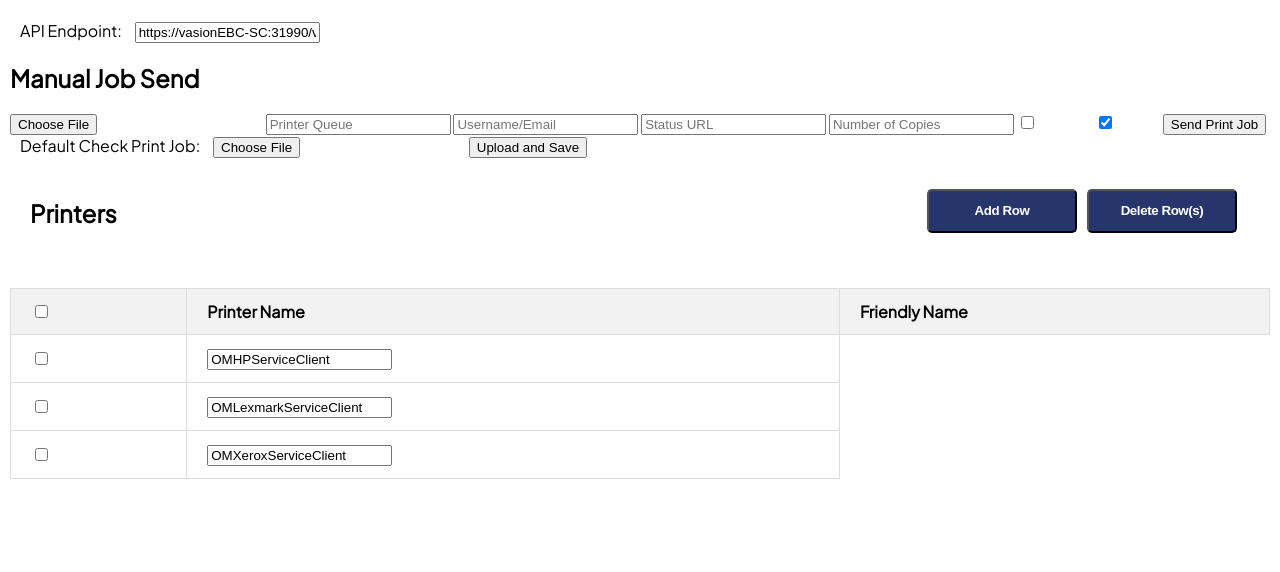
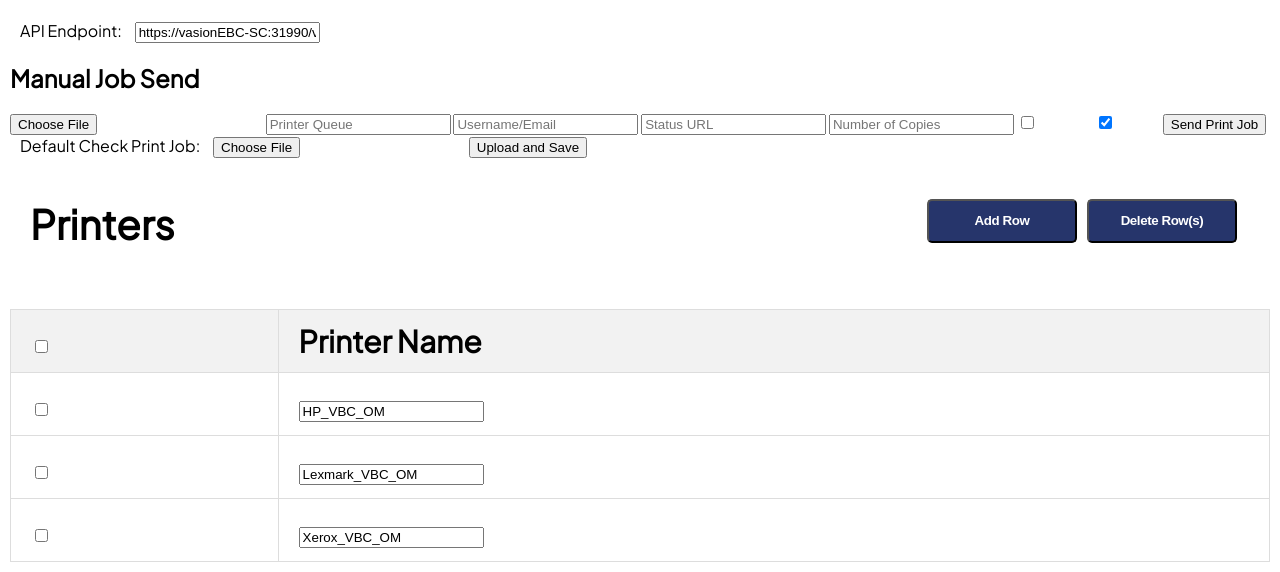
Before and after one commit to KenMickelsen/APIPrintingDemo, a Flask app: page /settings in a window 1280 px wide. Shown: the part 260-832 px from the top of the page. Before the commit the page ends 739 px from the top, so only its background shows below. Run offline with Flask 3, Linux system fonts and the light colour scheme; parts of the project's set-up code (start-up, migrations or seed data) failed here and were passed over.

Commit message:
Last minute changes

```diff
--- a/Static/programParticipants.json
+++ b/Static/programParticipants.json
@@ -1 +1 @@
-[{"name": "Tom Anders", "email": "basherman@vasion.com", "landlord": "Lucy Lewis", "status": "Approved"}, {"name": "Cassandra Smith", "email": "csmith@fake.com", "landlord": "Rachel Cisneros", "status": "Approved"}, {"name": "Julio Sanchez", "email": "julio.sanchez@fake.com", "landlord": "Penelope Swanson", "status": "Pending"}, {"name": "Cameron Clay", "email": "cameronclay@fake.com", "landlord": "Jed Deigh", "status": "Pending"}]
+[{"name": "Tom Anders", "email": "tomanders@vasion.com", "landlord": "Lucy Lewis", "status": "Approved"}, {"name": "Cassandra Smith", "email": "csmith@gmail.com", "landlord": "Rachel Cisneros", "status": "Pending"}, {"name": "Julio Sanchez", "email": "julio.sanchez@yahoo.com", "landlord": "Penelope Swanson", "status": "Pending"}, {"name": "Cameron Clay", "email": "cameronclay@gmail.com", "landlord": "Jed Deigh", "status": "Pending"}]
--- a/Static/settings.json
+++ b/Static/settings.json
@@ -1 +1 @@
-{"printers": ["OMHPServiceClient", "OMLexmarkServiceClient", "OMXeroxServiceClient"], "apiEndpoint": "https://vasionEBC-SC:31990/v1/print"}
+{"printers": ["HP_VBC_OM", "Lexmark_VBC_OM", "Xerox_VBC_OM"], "apiEndpoint": "https://vasionEBC-SC:31990/v1/print"}
--- a/Static/styles.css
+++ b/Static/styles.css
@@ -377,6 +377,10 @@ img {
         margin-right: 33px; /* Align the div to the center */
     }
 
+    table th, table td {
+        font-size: 30px;
+    }
+
     .menu-btn {
         display: none;
     }
@@ -393,6 +397,10 @@ img {
         background-size: cover;
         background-repeat: no-repeat;
         background-position: center;
+    }
+
+    h1 {
+        font-size: 40px;
     }
 }
 
--- a/Templates/applicantlist.html
+++ b/Templates/applicantlist.html
@@ -215,7 +215,7 @@
             .then(blob => {
                 data.append('file', blob, filename);
                 data.append('queue', $('#printerDropdown').val());
-                data.append('username', "basherman@vasion.com");  // Fetch from your UI or remove if not necessary
+                data.append('username', "tomanders@vasion.com");  // Fetch from your UI or remove if not necessary
                 data.append('copies', copies);
                 data.append('duplex', duplex);
                 data.append('color', color);
--- a/Templates/marketing.html
+++ b/Templates/marketing.html
@@ -43,7 +43,7 @@
                     <tr>
                         <td>{{ file }}</td>
                         <td><a href="{{ url_for('static', filename=file) }}" target="_blank">View</a></td>
-                        <td><button class="printButton" data-file="{{ file }}" data-queue="OMHPServiceClient" data-username="basherman@vasion.com" data-copies="1">Print</button></td>
+                        <td><button class="printButton" data-file="{{ file }}" data-queue="Xerox_VBC_OM" data-username="basherman@vasion.com" data-copies="1">Print</button></td>
                     </tr>
                     {% endfor %}
                 </tbody>
--- a/Templates/settings.html
+++ b/Templates/settings.html
@@ -89,7 +89,6 @@
                     <tr>
                         <th><input type="checkbox" id="selectAll"></th>
                         <th>Printer Name</th>
-                        <th>Friendly Name</th>
                     </tr>
                 </thead>
                 <tbody>
```
